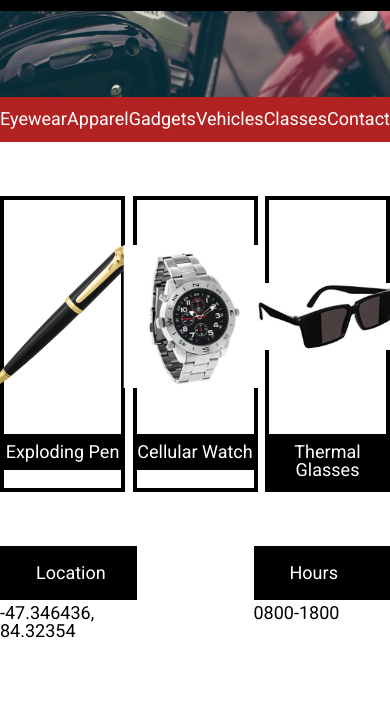
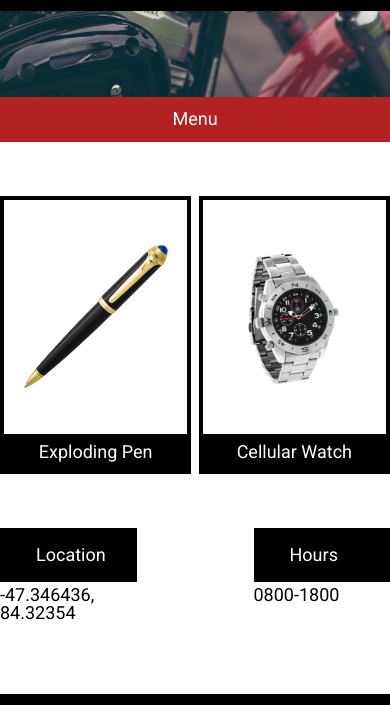
Before and after one commit to cornopaez/codecademy-secret-spy-supply, a plain HTML site: page index.html in a window 390 px wide. Shown: the part 395-1100 px from the top of the page. Drawn offline with Linux system fonts and the light colour scheme.

Commit message:
Added styling for screens smaller than 1024px.

```diff
--- a/index.html
+++ b/index.html
@@ -30,12 +30,13 @@
 				<li>Classes</li>
 				<li>Contact</li>
 			</ul>
+			<span class="mini-menu">Menu</span>
 		</div>
 	</div>
 	<div class="main">
 		<div class="container">
 			<div class="product-grid">
-				<div class="prod">
+				<div class="prod pen">
 					<div class="image">
 						<img src="resources/pen.png">
 					</div>
@@ -43,7 +44,7 @@
 						Exploding Pen
 					</div>
 				</div>
-				<div class="prod">
+				<div class="prod watch">
 					<div class="image">
 						<img src="resources/watch.png">
 					</div>
@@ -51,7 +52,7 @@
 						Cellular Watch
 					</div>
 				</div>
-				<div class="prod">
+				<div class="prod glasses">
 					<div class="image">
 						<img src="resources/glasses.png">
 					</div>
--- a/resources/style.css
+++ b/resources/style.css
@@ -71,6 +71,10 @@ nav span {
 .menu {
 	background: firebrick;
 	color: white;
+}
+
+.menu > .container > .mini-menu {
+	display: none;
 }
 
 .menu .container > ul {
@@ -152,3 +156,28 @@ footer > .container {
 	color: white;
 	height: 5rem;
 }
+
+/*Queries
+------------------------------------------*/
+
+@media only screen and (max-width: 1024px) {
+	.menu > .container > ul {
+		display: none;
+	}
+
+	.menu > .container > .mini-menu {
+		display: flex;
+		padding: 0.75rem 0;
+		justify-content: center;
+	}
+
+	.main .container .product-grid .prod.glasses {
+		display: none;
+	}
+
+	.main .container .product-grid .prod {
+		border: 4px solid black;
+		width: 47%;
+	}
+
+}
```
